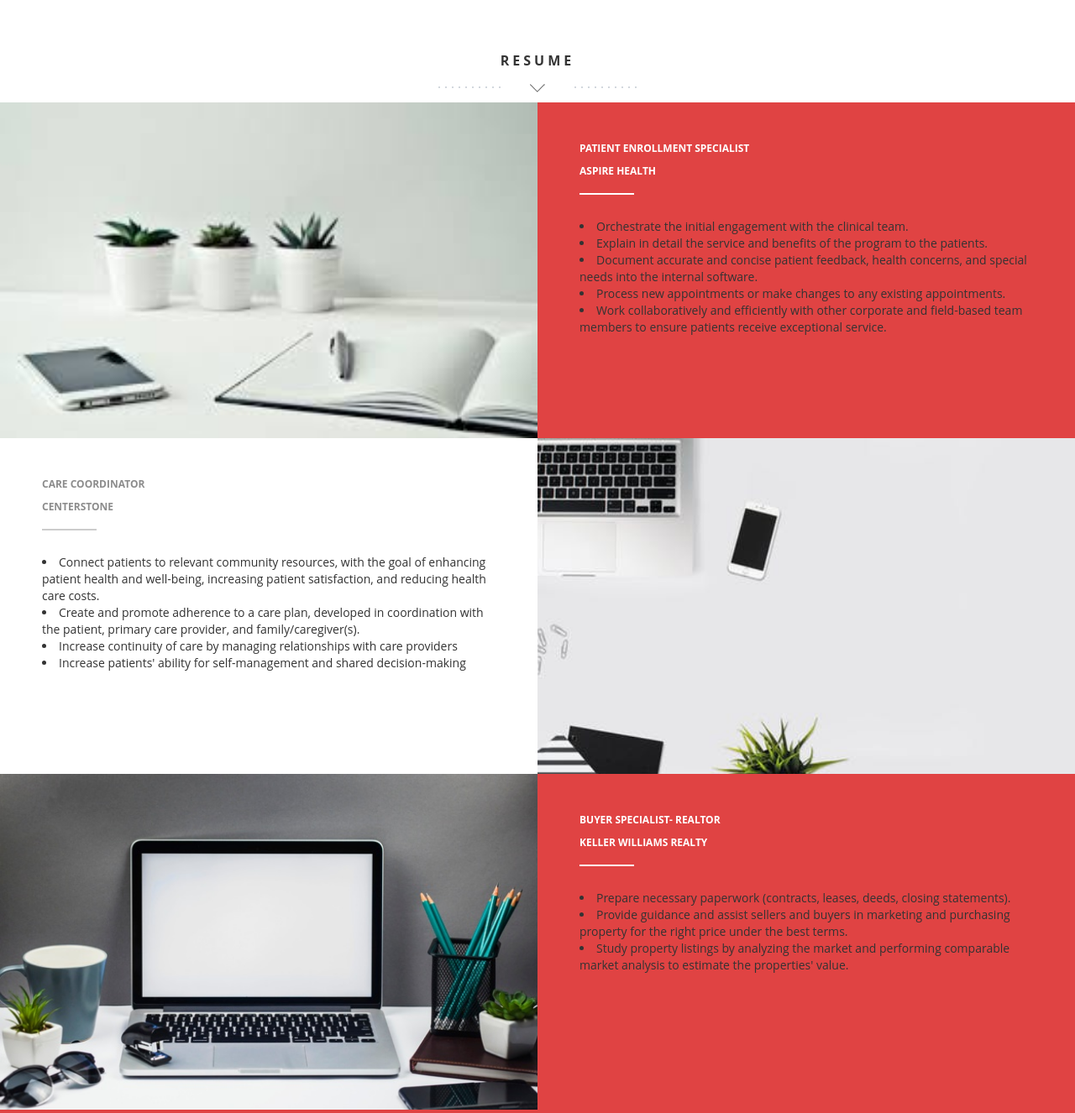
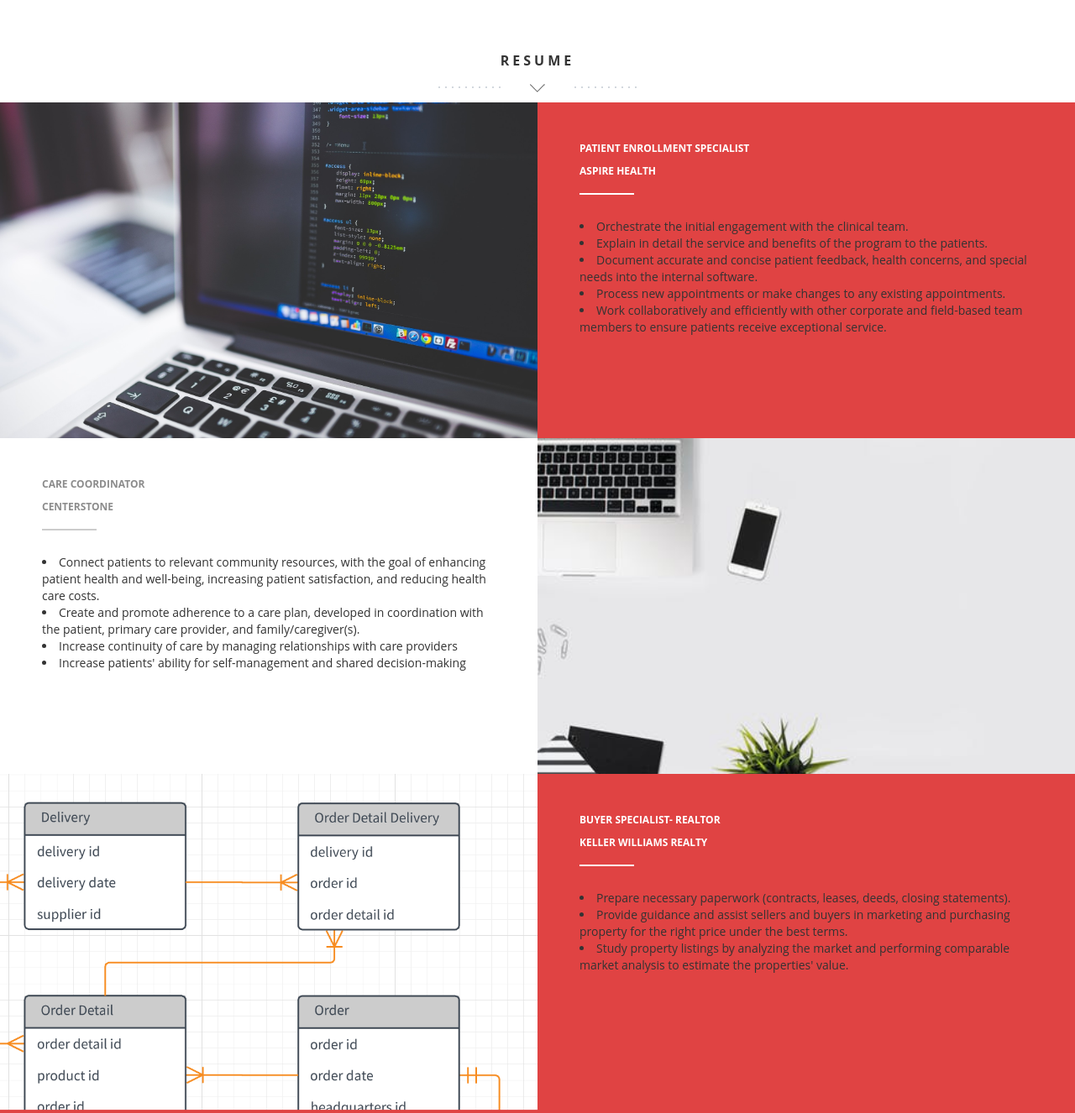
Before and after one commit to westmary48/projects-portfolio, a plain HTML site: page index.html in a window 1280 px wide. Shown: the part 3280-4606 px from the top of the page at 84% size. Drawn offline with nearby package versions, Linux system fonts and the light colour scheme; some packages are replaced by stand-ins of ours.

Commit message:
ready to push up

```diff
--- a/index.html
+++ b/index.html
@@ -248,7 +248,7 @@
         <!-- About 1 -->
 			<div class="row color-bg">
 				<div class="col-md-6 nopadding features-intro-img">
-					<div class="about-image" style="background-image:url(img/download.jpeg)"></div><!-- about image 1 -->
+					<div class="about-image" style="background-image:url(img/coding-1853305_1920.jpg)"></div><!-- about image 1 -->
 				</div>
 				<div class="col-md-6 about-text">
 					<h6>Patient Enrollment Specialist
@@ -287,7 +287,7 @@
 			<!-- About 3 -->
 			<div class="row color-bg">
 				<div class="col-md-6 nopadding features-intro-img">
-					<div class="about-image" style="background-image:url(img/laptop-with-smartphone-table_23-2147962676.jpg)"></div><!-- about image 3 -->
+					<div class="about-image" style="background-image:url(img/ERD.png)"></div><!-- about image 3 -->
 				</div>
 				<div class="col-md-6 about-text">
 					<h6>
```
Also changed, not shown: img/ERD-of-Online-UTHM-used-goods-website.png (added), img/ERD.png (added), img/Hockey-ERD-Example.jpeg (added), img/coding-1853305_1920.jpg (added).
